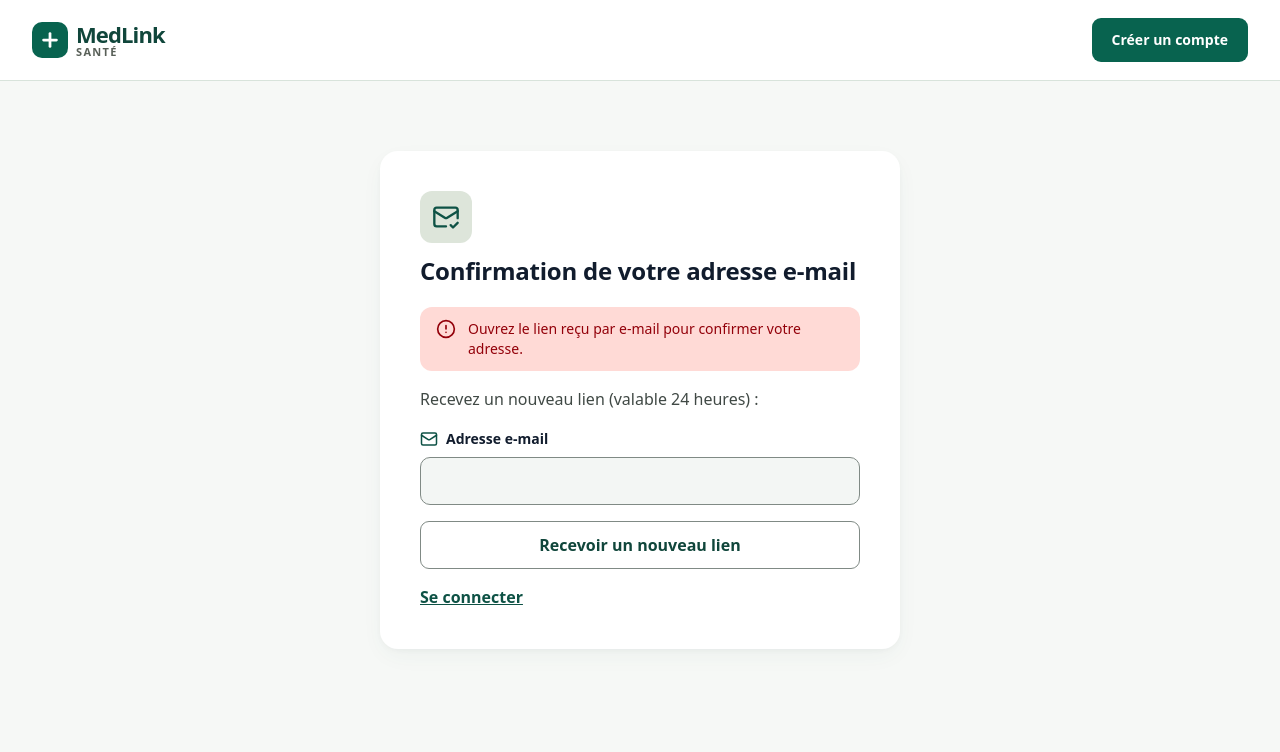
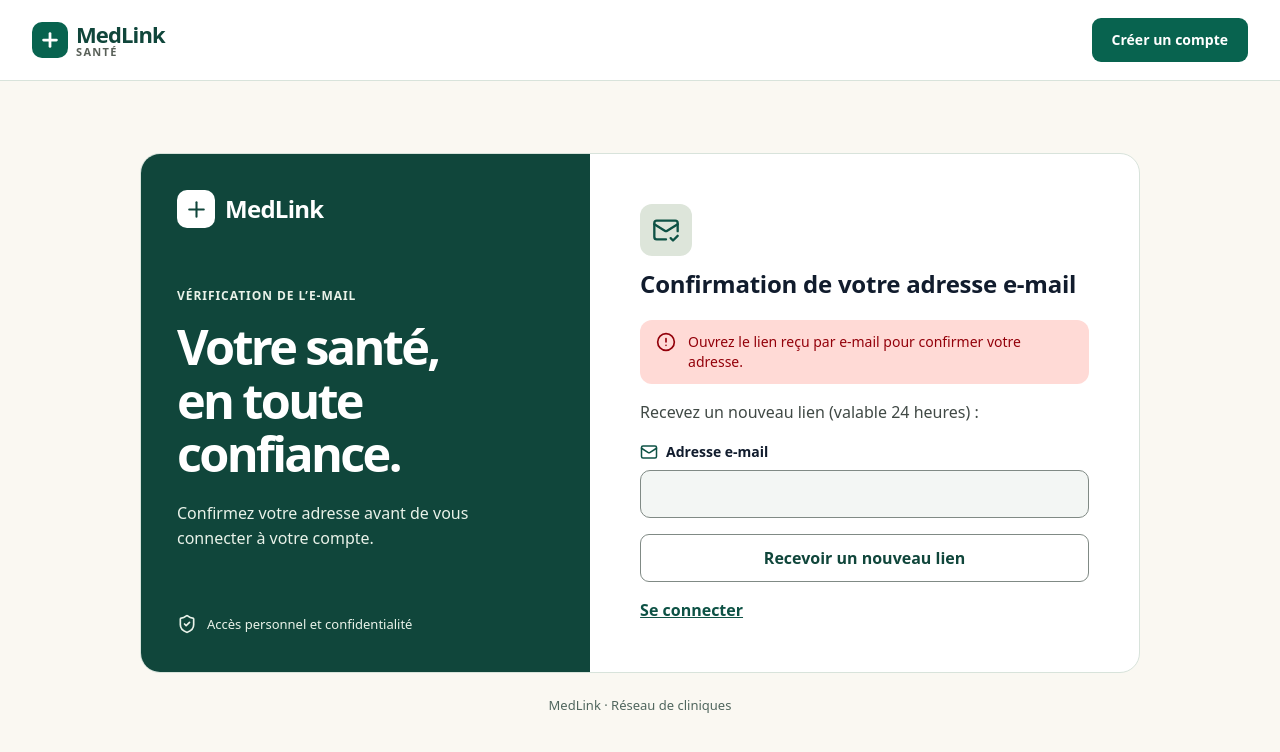
Before and after one commit to assali-mohamed-ali/medlink-dashboard, a React (Vite) app: page /verifier-email in a window 1280 px wide. Shown: the top 752 px of the page. Built offline with nearby package versions, Linux system fonts and the light colour scheme; no server answers; a web font is replaced by a local one.

Commit message:
feat(ux): rebuild authentication and account security screens in V2 split layout

```diff
--- a/src/features/auth/pages/ActivateAccountPage.tsx
+++ b/src/features/auth/pages/ActivateAccountPage.tsx
@@ -1,3 +1,4 @@
+import AuthFrame from '@/shared/layout/AuthFrame'
 import { useState } from 'react'
 import { UserRoundCheck } from 'lucide-react'
 import { Link } from 'react-router-dom'
@@ -71,7 +72,7 @@ export default function ActivateAccountPage() {
   return (
     <>
       <PublicHeader variant="login" />
-      <main className={`${styles.page} public-header-offset`}>
+      <AuthFrame context="Activation du compte" description="Choisissez votre mot de passe pour activer votre accès professionnel." header>
         <div className={styles.card}>
           <span className={styles.icon} aria-hidden="true">
             <UserRoundCheck size={28} />
@@ -79,7 +80,7 @@ export default function ActivateAccountPage() {
           <h1 className={styles.title}>Activez votre compte</h1>
           <div className={styles.stack}>{content}</div>
         </div>
-      </main>
+      </AuthFrame>
     </>
   )
 }
--- a/src/features/auth/pages/OwnPasswordPage.tsx
+++ b/src/features/auth/pages/OwnPasswordPage.tsx
@@ -27,6 +27,7 @@ export default function OwnPasswordPage() {
   return (
     // data-width: the space gives the page its whole width, so the card sits in the middle of the screen
     <div className={styles.inSpace} data-width="wide">
+      <aside className={styles.securityGuide}><h3>Protéger votre compte</h3><p>Utilisez un mot de passe unique. Le changement fermera toutes vos sessions en cours.</p><p>Vous devrez vous reconnecter avec votre nouveau mot de passe.</p></aside>
       <section className={`${styles.card} ${styles.spaceCard}`} aria-labelledby="own-password-title">
         <div className={styles.head}>
           <span className={styles.icon} aria-hidden="true">
--- a/src/features/auth/pages/PasswordPage.module.css
+++ b/src/features/auth/pages/PasswordPage.module.css
@@ -35,3 +35,5 @@
 @media (max-width: 480px) {
   .card { padding: 28px 20px; }
 }
+
+.inSpace{display:grid;grid-template-columns:minmax(0,260px) minmax(0,560px);align-items:start;justify-content:center;gap:20px;}.securityGuide{padding:20px;border:1px solid var(--ux-line);background:var(--ux-sage);border-radius:12px;color:var(--ux-dark);}.securityGuide h3{margin:0 0 12px;}.securityGuide p{font-size:.875rem;line-height:1.6;}.inSpace>.card{width:100%;border-radius:12px;box-shadow:none;}.head{text-align:left;align-items:start;}.head .lead{max-width:none;}@media(max-width:900px){.inSpace{grid-template-columns:1fr;}.securityGuide{order:2;}}
--- a/src/features/auth/pages/PasswordPage.tsx
+++ b/src/features/auth/pages/PasswordPage.tsx
@@ -1,3 +1,4 @@
+import AuthFrame from '@/shared/layout/AuthFrame'
 import { useState } from 'react'
 import { KeyRound } from 'lucide-react'
 import { Navigate, useLocation } from 'react-router-dom'
@@ -32,7 +33,7 @@ export default function PasswordPage() {
   return (
     <>
       <PublicHeader variant="login" />
-      <main className={`${styles.page} public-header-offset`}>
+      <AuthFrame context="Sécurité du compte" description="Remplacez votre mot de passe temporaire avant de continuer." header>
         <div className={styles.card}>
           <span className={styles.icon} aria-hidden="true">
             <KeyRound size={26} />
@@ -48,7 +49,7 @@ export default function PasswordPage() {
             onStepExpired={() => setExit({ stepExpired: true })}
           />
         </div>
-      </main>
+      </AuthFrame>
     </>
   )
 }
--- a/src/features/auth/pages/RecoveryPage.tsx
+++ b/src/features/auth/pages/RecoveryPage.tsx
@@ -1,8 +1,8 @@
+import AuthFrame from '@/shared/layout/AuthFrame'
 import { useState, type FormEvent } from 'react'
 import { Link, useLocation, useSearchParams } from 'react-router-dom'
 import { messageFor } from '@/shared/api/errors'
 import { paths } from '@/shared/config/paths'
-import MedLinkShell from '@/shared/layout/MedLinkShell'
 import PublicHeader from '@/shared/layout/PublicHeader'
 import { Button, PasswordField, TextField } from '@/shared/ui'
 import { requestPasswordReset, resetPassword } from '../api'
@@ -44,7 +44,7 @@ export default function RecoveryPage() {
   return (
     <>
       <PublicHeader variant="signup" />
-      <MedLinkShell centered className="public-header-offset">
+      <AuthFrame context="Récupération du compte" description="Réinitialisez votre accès en suivant les instructions envoyées à votre adresse e-mail." header>
         <section className="signup__card signup__form">
           <h1>{reset ? 'Choisir un nouveau mot de passe' : 'Mot de passe oublié'}</h1>
           <p className="signup__recovery-intro">{reset ? 'Choisissez un mot de passe unique pour protéger votre compte.' : 'Saisissez votre adresse e-mail pour recevoir les instructions de réinitialisation.'}</p>
@@ -72,7 +72,7 @@ export default function RecoveryPage() {
           )}
           <Link to={paths.login}>Retour à la connexion</Link>
         </section>
-      </MedLinkShell>
+      </AuthFrame>
     </>
   )
 }
--- a/src/features/auth/pages/VerifyEmailPage.tsx
+++ b/src/features/auth/pages/VerifyEmailPage.tsx
@@ -1,3 +1,4 @@
+import AuthFrame from '@/shared/layout/AuthFrame'
 import { MailCheck } from 'lucide-react'
 import { Link } from 'react-router-dom'
 import { messageFor } from '@/shared/api/errors'
@@ -53,7 +54,7 @@ export default function VerifyEmailPage() {
   return (
     <>
       <PublicHeader variant="login" />
-      <main className={`${styles.page} public-header-offset`}>
+      <AuthFrame context="Vérification de l’e-mail" description="Confirmez votre adresse avant de vous connecter à votre compte." header>
         <div className={styles.card}>
           <span className={styles.icon} aria-hidden="true">
             <MailCheck size={28} />
@@ -61,7 +62,7 @@ export default function VerifyEmailPage() {
           <h1 className={styles.title}>Confirmation de votre adresse e-mail</h1>
           <div className={styles.stack}>{content}</div>
         </div>
-      </main>
+      </AuthFrame>
     </>
   )
 }
--- a/src/features/mfa/pages/ConfigureCodePage.tsx
+++ b/src/features/mfa/pages/ConfigureCodePage.tsx
@@ -1,3 +1,4 @@
+import AuthFrame from '@/shared/layout/AuthFrame'
 import { useEffect } from 'react'
 import { Link, useLocation, useNavigate } from 'react-router-dom'
 import { ApiError } from '@/shared/api/apiClient'
@@ -94,11 +95,11 @@ export default function ConfigureCodePage() {
   }
 
   return (
-    <main className={styles.page}>
+    <AuthFrame context="Configuration MFA" description="Associez votre application d’authentification à votre compte professionnel.">
       <div className={styles.card}>
         <h1 className={styles.title}>Configurez votre application</h1>
         <div className={styles.stack}>{content}</div>
       </div>
-    </main>
+    </AuthFrame>
   )
 }
--- /dev/null
+++ b/src/shared/layout/AuthFrame.module.css
@@ -0,0 +1,14 @@
+.frame{min-height:100dvh;background:var(--ux-cream);display:flex;flex-direction:column;align-items:center;justify-content:center;padding:30px 24px;gap:20px;color:var(--ux-ink);}
+.frame[data-header]{padding-top:100px;}
+.layout{display:grid;grid-template-columns:minmax(0,.9fr) minmax(0,1.1fr);width:min(100%,1000px);border-radius:20px;overflow:hidden;background:var(--surface-raised);border:1px solid var(--ux-line);}
+.intro{background:var(--ux-dark);color:var(--on-primary);padding:36px;display:flex;flex-direction:column;justify-content:space-between;gap:36px;position:relative;}
+.brand{display:flex;align-items:center;gap:10px;color:var(--on-primary);font-weight:750;font-size:1.5rem;text-decoration:none;letter-spacing:-.03em;}
+.brand span{display:grid;place-items:center;width:38px;height:38px;border-radius:10px;background:var(--surface-raised);color:var(--ux-dark);}
+.kicker{font-size:.75rem;letter-spacing:.08em;text-transform:uppercase;font-weight:650;color:var(--ux-sage);}
+.headline{font-size:clamp(1.9rem,3.8vw,3.25rem);font-weight:750;letter-spacing:-.055em;line-height:1.1;margin:12px 0 20px;}
+.description{font-size:1rem;line-height:1.6;color:var(--ux-sage);max-width:32ch;}
+.note{font-size:.8125rem;display:flex;align-items:center;gap:10px;margin:0;color:var(--ux-sage);}
+.form{padding:clamp(20px,4vw,50px);display:flex;flex-direction:column;justify-content:center;min-width:0;}
+.form>div,.form>section{width:100%;max-width:none;padding:0;border:0;box-shadow:none;border-radius:0;min-width:0;}
+.footer{font-size:.8125rem;color:var(--ux-muted);margin:0;}
+@media(max-width:760px){.frame{padding:16px;justify-content:start;}.frame[data-header]{padding-top:88px;}.layout{grid-template-columns:1fr;border-radius:14px;}.intro{padding:20px;gap:14px;}.intro .brand{font-size:1.2rem;}.intro .brand span{width:32px;height:32px;}.headline{font-size:1.6rem;margin:6px 0;}.headline br{display:none;}.description{font-size:.875rem;margin:0;max-width:none;}.kicker{margin:0;font-size:.6875rem;}.note{display:none;}.form{padding:22px 18px;}}
--- /dev/null
+++ b/src/shared/layout/AuthFrame.tsx
@@ -0,0 +1,25 @@
+import type { ReactNode } from 'react'
+import { Plus, ShieldCheck } from 'lucide-react'
+import { Link } from 'react-router-dom'
+import { paths } from '@/shared/config/paths'
+import styles from './AuthFrame.module.css'
+
+export default function AuthFrame({ children, context, description, header = false }: {
+  children: ReactNode; context: string; description: string; header?: boolean
+}) {
+  return <main className={styles.frame} data-header={header || undefined}>
+    <div className={styles.layout}>
+      <aside className={styles.intro} aria-label="À propos de votre accès">
+        <Link to={paths.home} className={styles.brand} aria-label="MedLink, retour à l’accueil"><span><Plus size={25} aria-hidden="true" /></span>MedLink</Link>
+        <div className={styles.message}>
+          <p className={styles.kicker}>{context}</p>
+          <p className={styles.headline}>Votre santé,<br />en toute confiance.</p>
+          <p className={styles.description}>{description}</p>
+        </div>
+        <p className={styles.note}><ShieldCheck size={20} aria-hidden="true" /> Accès personnel et confidentialité</p>
+      </aside>
+      <div className={styles.form}>{children}</div>
+    </div>
+    <footer className={styles.footer}>MedLink · Réseau de cliniques</footer>
+  </main>
+}
```
Also changed, not shown: src/features/auth/pages/LoginPage.tsx (+3 -5 lines), src/features/auth/pages/SignupPage.tsx (+6 -5 lines), src/features/mfa/pages/MfaPage.tsx (+5 -4 lines).
